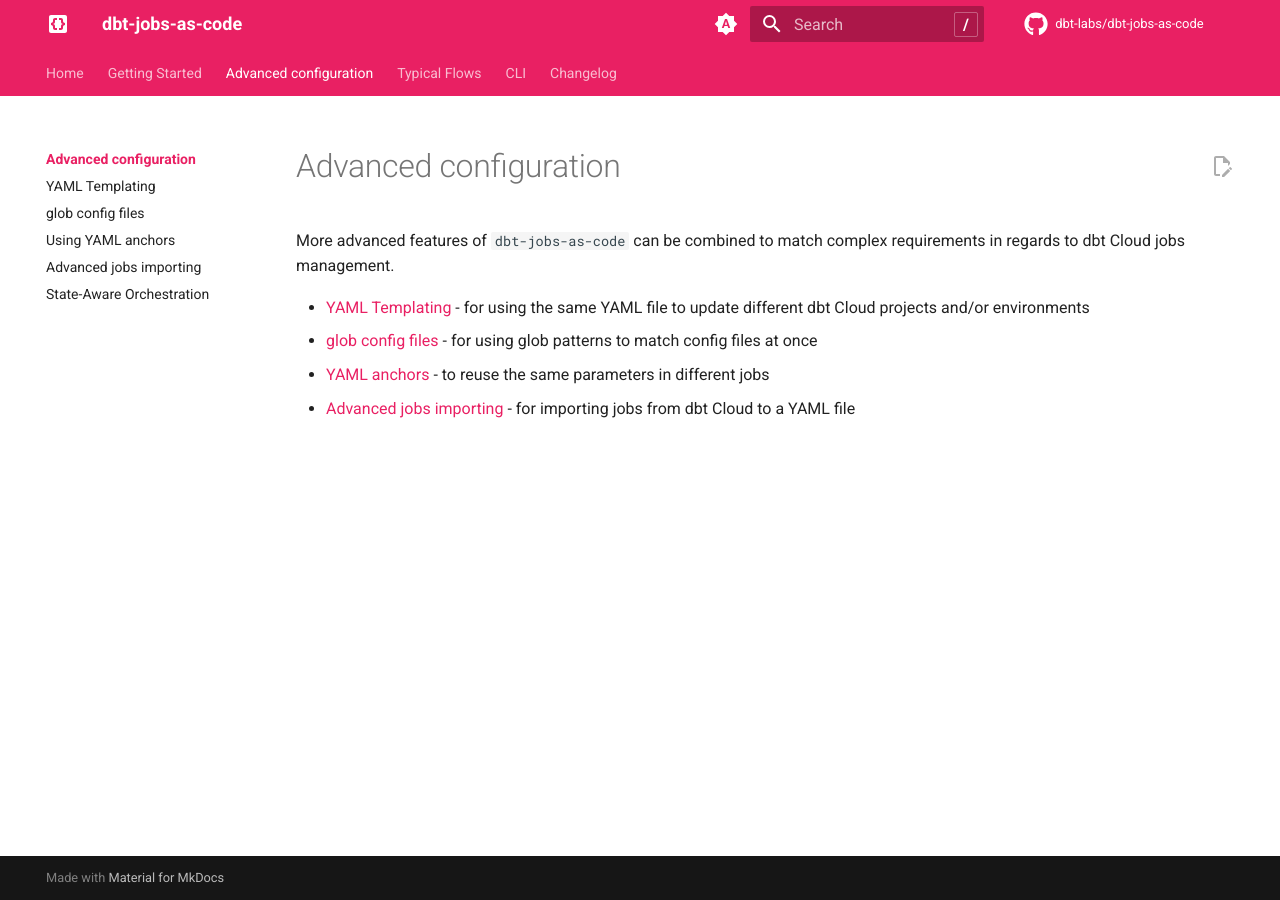
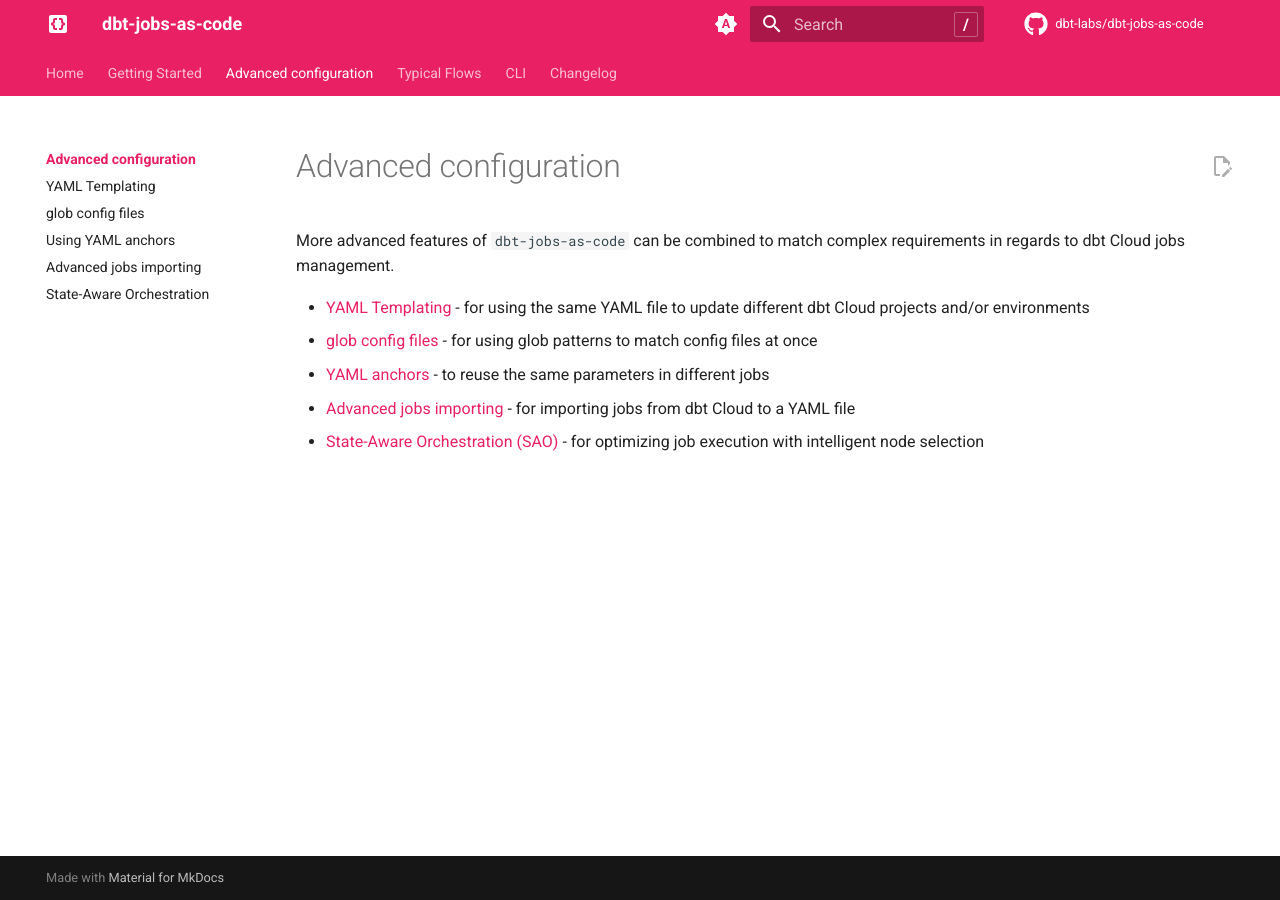
Before and after one commit to dbt-labs/dbt-jobs-as-code, an MkDocs documentation site: the page built from docs/advanced_config/index.md, in a window 1280 px wide. Built offline with MkDocs 1.6.1 and Material for MkDocs 9.7.7, drawn with Linux system fonts in a browser that asks for light colours; comment, search, counter and statistics services are not loaded; the version menu is left out.

Commit message:
jobs as code WIP changes

```diff
--- a/docs/advanced_config/index.md
+++ b/docs/advanced_config/index.md
@@ -6,3 +6,4 @@
 - [glob config files](glob_config_files.md) - for using glob patterns to match config files at once
 - [YAML anchors](yaml_anchors.md) - to reuse the same parameters in different jobs
 - [Advanced jobs importing](jobs_importing.md) - for importing jobs from dbt Cloud to a YAML file
+- [State-Aware Orchestration (SAO)](sao.md) - for optimizing job execution with intelligent node selection
```
